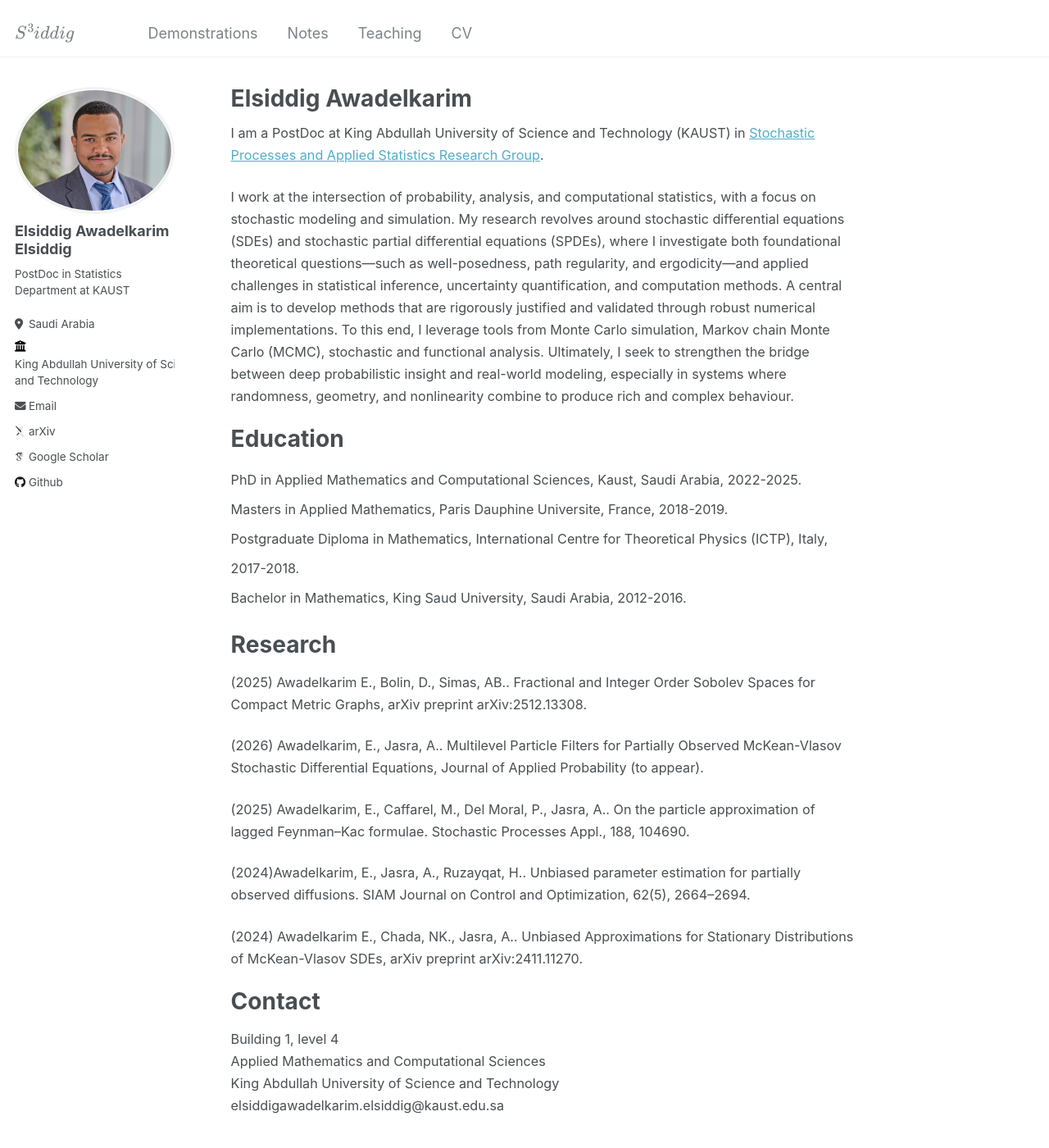
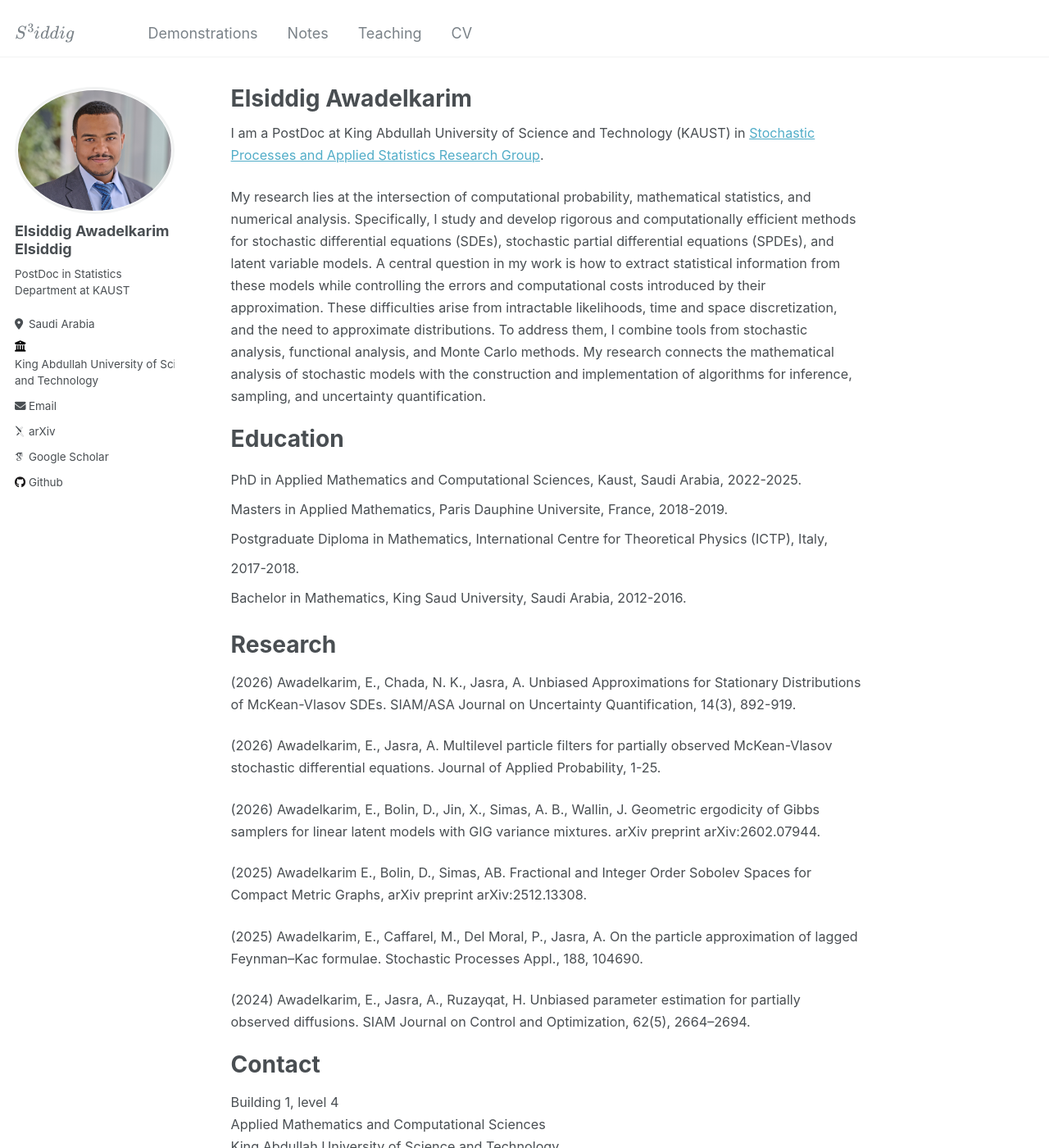
Before and after one commit to siddigss/siddigss.github.io, a Jekyll site: the page built from _pages/about.md, in a window 1280 px wide and 1400 px high. Shown: the whole window at 82% size. Built offline with Jekyll 4.4.1, drawn with Linux system fonts in a browser that asks for light colours; some web fonts are replaced.

Commit message:
Revise about page with updated research
Updated research and education sections with new publications and details.

```diff
--- a/_pages/about.md
+++ b/_pages/about.md
@@ -9,8 +9,12 @@ redirect_from:
 <span style="font-size:0.9em;">
 I am a PostDoc at King Abdullah University of Science and Technology (KAUST) in [Stochastic Processes and Applied Statistics Research Group](https://stochproc.kaust.edu.sa/). </span>
 
-<span style="font-size:0.9em;">I work at the intersection of probability, analysis, and computational statistics, with a focus on stochastic modeling and simulation. My research revolves around stochastic differential equations (SDEs) and stochastic partial differential equations (SPDEs), where I investigate both foundational theoretical questions—such as well-posedness, path regularity, and ergodicity—and applied challenges in statistical inference, uncertainty quantification, and computation methods. A central aim is to develop methods that are rigorously justified and validated through robust numerical implementations. To this end, I leverage tools from Monte Carlo simulation, Markov chain Monte Carlo (MCMC), stochastic and functional analysis. Ultimately, I seek to strengthen the bridge between deep probabilistic insight and real-world modeling, especially in systems where randomness, geometry, and nonlinearity combine to produce rich and complex behaviour.
+<span style="font-size:0.9em;">
+My research lies at the intersection of computational probability, mathematical statistics, and numerical analysis. Specifically, I study and develop rigorous and computationally efficient methods for stochastic differential equations (SDEs), stochastic partial differential equations (SPDEs), and latent variable models. A central question in my work is how to extract statistical information from these models while controlling the errors and computational costs introduced by their approximation. These difficulties arise from intractable likelihoods, time and space discretization, and the need to approximate distributions. To address them, I combine tools from stochastic analysis, functional analysis, and Monte Carlo methods. My research connects the mathematical analysis of stochastic models with the construction and implementation of algorithms for inference, sampling, and uncertainty quantification.
 </span>
+
+<!--I work at the intersection of probability, analysis, and computational statistics, with a focus on stochastic modeling and simulation. My research revolves around stochastic differential equations (SDEs) and stochastic partial differential equations (SPDEs), where I investigate both foundational theoretical questions—such as well-posedness, path regularity, and ergodicity—and applied challenges in statistical inference, uncertainty quantification, and computation methods. A central aim is to develop methods that are rigorously justified and validated through robust numerical implementations. To this end, I leverage tools from Monte Carlo simulation, Markov chain Monte Carlo (MCMC), stochastic and functional analysis. Ultimately, I seek to strengthen the bridge between deep probabilistic insight and real-world modeling, especially in systems where randomness, geometry, and nonlinearity combine to produce rich and complex behaviour.
+-->
 
 Education
 ======
@@ -21,15 +25,18 @@ Education
 
 Research
 ======
-<span style="font-size:0.9em;">(2025) Awadelkarim E., Bolin, D., Simas, AB.. Fractional and Integer Order Sobolev Spaces for Compact Metric Graphs, arXiv preprint arXiv:2512.13308.</span>
+<span style="font-size:0.9em;">(2026) Awadelkarim, E., Chada, N. K., Jasra, A. Unbiased Approximations for Stationary Distributions of McKean-Vlasov SDEs. SIAM/ASA Journal on Uncertainty Quantification, 14(3), 892-919.</span>
 
-<span style="font-size:0.9em;">(2026) Awadelkarim, E., Jasra, A..  Multilevel Particle Filters for Partially Observed McKean-Vlasov Stochastic Differential Equations, Journal of Applied Probability (to appear).</span>
+<span style="font-size:0.9em;">(2026) Awadelkarim, E., Jasra, A. Multilevel particle filters for partially observed McKean-Vlasov stochastic differential equations. Journal of Applied Probability, 1-25.</span>
 
-<span style="font-size:0.9em;">(2025) Awadelkarim, E., Caffarel, M., Del Moral, P., Jasra, A.. On the particle approximation of lagged Feynman–Kac formulae. Stochastic Processes Appl., 188, 104690.</span>
+<span style="font-size:0.9em;">(2026) Awadelkarim, E., Bolin, D., Jin, X., Simas, A. B., Wallin, J. Geometric ergodicity of Gibbs samplers for linear latent models with GIG variance mixtures. arXiv preprint arXiv:2602.07944.</span>
 
-<span style="font-size:0.9em;">(2024)Awadelkarim, E., Jasra, A., Ruzayqat, H.. Unbiased parameter estimation for partially observed diffusions. SIAM Journal on Control and Optimization, 62(5), 2664–2694.</span>
+<span style="font-size:0.9em;">(2025) Awadelkarim E., Bolin, D., Simas, AB. Fractional and Integer Order Sobolev Spaces for Compact Metric Graphs, arXiv preprint arXiv:2512.13308.</span>
 
-<span style="font-size:0.9em;">(2024) Awadelkarim E., Chada, NK., Jasra, A.. Unbiased Approximations for Stationary Distributions of McKean-Vlasov SDEs, arXiv preprint arXiv:2411.11270.</span>
+<span style="font-size:0.9em;">(2025) Awadelkarim, E., Caffarel, M., Del Moral, P., Jasra, A. On the particle approximation of lagged Feynman–Kac formulae. Stochastic Processes Appl., 188, 104690.</span>
+
+<span style="font-size:0.9em;">(2024) Awadelkarim, E., Jasra, A., Ruzayqat, H. Unbiased parameter estimation for partially observed diffusions. SIAM Journal on Control and Optimization, 62(5), 2664–2694.</span>
+
 
 Contact
 =====
```
